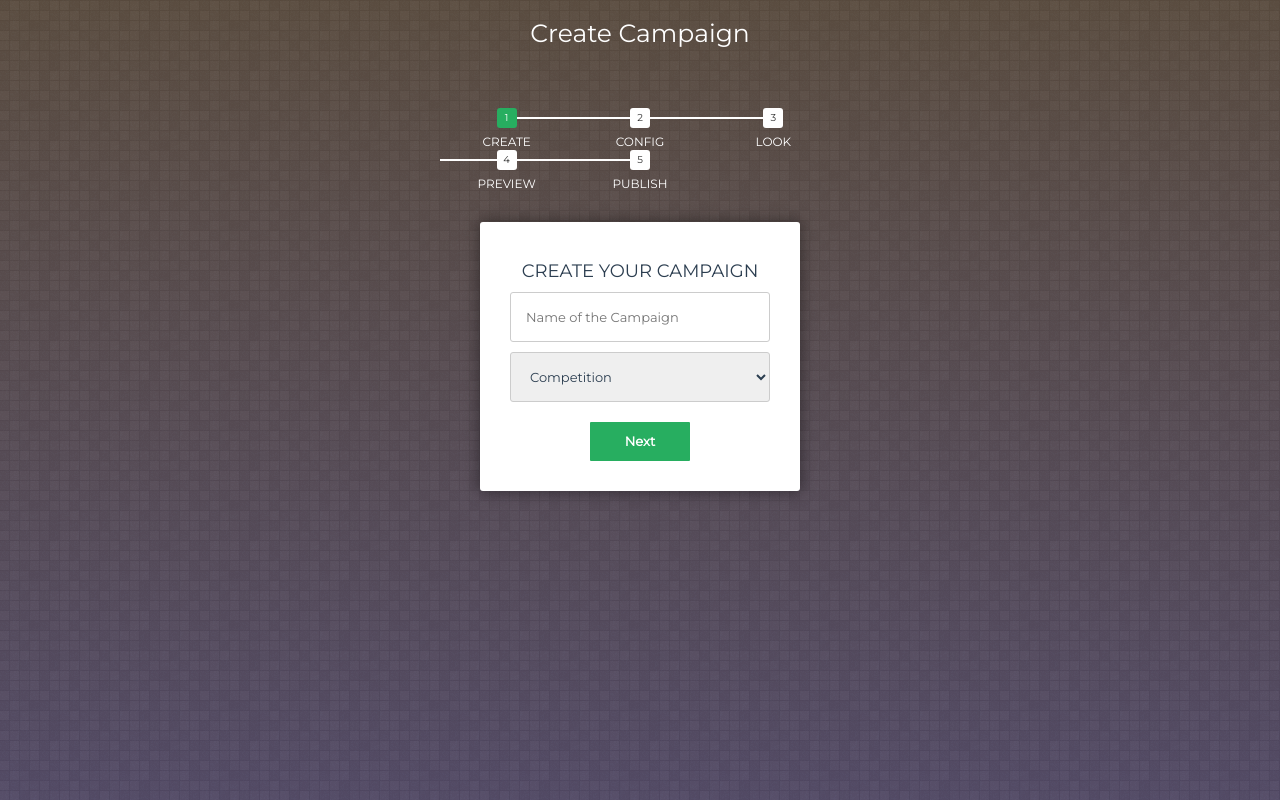
After one commit to privatecaptain/scotvision, a Flask app: page /create-campaign in a window 1280 px wide. The commit adds this page. Run offline with Flask 2, Linux system fonts and the light colour scheme; some libraries are stand-ins or nearby versions.

Commit message:
create message

```diff
--- a/main.py
+++ b/main.py
@@ -1,8 +1,86 @@
-from flask import Flask,render_template
+from flask import Flask,render_template,request,make_response
 import requests
+from flask.ext.sqlalchemy import SQLAlchemy
+import json
+import os
+from werkzeug import secure_filename
+import uuid
+
 
 app = Flask(__name__,static_url_path="/static")
 app.debug = True
+
+# App Config
+
+UPLOAD_FOLDER = '/Users/privatecaptain/scotvision/data/img'
+ALLOWED_EXTENSIONS = set(['png', 'jpg', 'jpeg'])
+
+SECRET_KEY = '$&^&B&*^*MN&*CDMN&*()B^&*()P^&_N*NM(P)*&D()&*^'
+app.config['SQLALCHEMY_DATABASE_URI'] = 'mysql://root:badman1108@localhost/scotvision'
+app.config['SECRET_KEY'] = 'faefea%$W#^TGVDSG'
+app.config['UPLOAD_FOLDER'] = UPLOAD_FOLDER
+
+
+# DB instance init
+db = SQLAlchemy(app)
+
+
+# Basic Campaign Schema
+class Campaign(db.Model):
+
+	id = db.Column(db.String(254), primary_key = True)
+
+	# info
+	name = db.Column(db.String(254))
+	type = db.Column(db.String(254))
+	redirect_type = db.Column(db.String(254))
+
+	# Stats
+	total_cards = db.Column(db.Integer, default =0)
+	total_winners = db.Column(db.Integer,default=0)
+	winners = db.Column(db.Integer, default=0)
+	losers = db.Column(db.Integer, default =0)
+	scratched = db.Column(db.Integer, default= 0)
+
+	# Text
+	scratch_text = db.Column(db.Text)
+	closed_text = db.Column(db.Text)
+
+	# URLs
+	redirect_url = db.Column(db.String(254))
+	scratch_img_url = db.Column(db.String(254))
+	scratch_shared_img_url = db.Column(db.String(254))
+	unscratch_img_url = db.Column(db.String(254))
+
+	def __init__(self):
+		self.id = str(uuid.uuid4().hex)
+
+
+def allowed_filename(filename):
+	return '.' in filename and \
+		filename.rsplit('.',1)[1] in ALLOWED_EXTENSIONS
+
+
+def generate_id():
+	return str(uuid.uuid4().hex)
+
+def get_extension(filename):
+	return str(filename.split('.')[1])
+
+def upload_files(request,campaign):
+	files = request.files
+	for i in files:
+		f = files[i]
+		if f and allowed_filename(f.filename):
+			filename = generate_id() + get_extension(f.filename)
+			fullname = os.path.join(app.config['UPLOAD_FOLDER'], filename)
+			f.save(fullname)
+			setattr(campaign,i,fullname)
+
+
+def populate(campaign,params):
+	for i in params:
+		setattr(campaign,i,params[i])
 
 
 @app.route('/',methods=['GET','POST'])
@@ -10,6 +88,72 @@ def index():
 	return render_template('index.html')
 
 
+@app.route('/scratch',methods=['POST'])
+def scratch():
+	params = request.form
+	# Get Campaign ID
+	try:
+		campaign_id = params['id']
+		result = params['result']
+
+		# Get Campaign
+		campaign = Campaign.query.get(campaign_id)
+		if result == 'win':
+			campaign.winners += 1
+		elif result == 'lose':
+			campaign.losers += 1
+		else:
+			pass
+			# Do Nothing
+		campaign.scratched += 1
+
+		db.session.add(campaign)
+		db.session.commit()
+		return make_response('OK')
+
+	except:
+		return 'Invalid Request'
+
+
+@app.route('/dashboard',methods=['GET','POST'])
+def dashboard():
+	return render_template('dashboard.html')
+
+
+@app.route('/create-campaign',methods=['GET','POST'])
+def create_campaign():
+
+	if request.method == 'POST':
+		params = request.form
+
+		if params['type'] == 'competition':
+
+			# Campaign Instance
+			campaign = Campaign()
+			campaign.id = generate_id()
+			# Populate campaign
+			populate(campaign,params)
+			upload_files(request,campaign)
+
+			db.session.add(campaign)
+			db.session.commit()
+
+		return render_template('dashboard.html')
+
+	return render_template('campaign.html')
+
+
+
+
+
+
+
+
+
+
+
+
+
 
 
 if __name__ == '__main__':
--- /dev/null
+++ b/static/campaign.css
@@ -0,0 +1,139 @@
+/*custom font*/
+@import url(http://fonts.googleapis.com/css?family=Montserrat);
+
+/*basic reset*/
+* {margin: 0; padding: 0;}
+
+body {
+	height: 100%;
+	/*Image only BG fallback*/
+	background: url('/static/gs.png');
+	/*background = gradient + image pattern combo*/
+	background:
+		linear-gradient(rgba(196, 102, 0, 0.2), rgba(155, 89, 182, 0.2)),
+		url('/static/gs.png');
+}
+
+body {
+	font-family: montserrat, arial, verdana;
+}
+/*form styles*/
+#msform {
+	width: 400px;
+	margin: 50px auto;
+	text-align: center;
+	position: relative;
+}
+#msform fieldset {
+	background: white;
+	border: 0 none;
+	border-radius: 3px;
+	box-shadow: 0 0 15px 1px rgba(0, 0, 0, 0.4);
+	padding: 20px 30px;
+
+	box-sizing: border-box;
+	width: 80%;
+	margin: 0 10%;
+
+	/*stacking fieldsets above each other*/
+	position: absolute;
+}
+/*Hide all except first fieldset*/
+#msform fieldset:not(:first-of-type) {
+	display: none;
+}
+/*inputs*/
+#msform input, #msform textarea, #msform select {
+	padding: 15px;
+	border: 1px solid #ccc;
+	border-radius: 3px;
+	margin-bottom: 10px;
+	width: 100%;
+	box-sizing: border-box;
+	font-family: montserrat;
+	color: #2C3E50;
+	font-size: 13px;
+}
+/*buttons*/
+#msform .action-button {
+	width: 100px;
+	background: #27AE60;
+	font-weight: bold;
+	color: white;
+	border: 0 none;
+	border-radius: 1px;
+	cursor: pointer;
+	padding: 10px 5px;
+	margin: 10px 5px;
+}
+#msform .action-button:hover, #msform .action-button:focus {
+	box-shadow: 0 0 0 2px white, 0 0 0 3px #27AE60;
+}
+/*headings*/
+.fs-title {
+	font-size: 18px;
+	text-transform: uppercase;
+	color: #2C3E50;
+	margin-bottom: 10px;
+}
+h3{
+	font-size: 25px;
+	color: white;
+	text-align: center;
+}
+
+.fs-subtitle {
+	font-weight: normal;
+	font-size: 13px;
+	color: #666;
+	margin-bottom: 20px;
+}
+/*progressbar*/
+#progressbar {
+	margin-bottom: 30px;
+	overflow: hidden;
+	/*CSS counters to number the steps*/
+	counter-reset: step;
+}
+#progressbar li {
+	list-style-type: none;
+	color: white;
+	text-transform: uppercase;
+	font-size: 12px;
+	width: 33.33%;
+	float: left;
+	position: relative;
+}
+#progressbar li:before {
+	content: counter(step);
+	counter-increment: step;
+	width: 20px;
+	line-height: 20px;
+	display: block;
+	font-size: 10px;
+	color: #333;
+	background: white;
+	border-radius: 3px;
+	margin: 0 auto 5px auto;
+}
+/*progressbar connectors*/
+#progressbar li:after {
+	content: '';
+	width: 100%;
+	height: 2px;
+	background: white;
+	position: absolute;
+	left: -50%;
+	top: 9px;
+	z-index: -1; /*put it behind the numbers*/
+}
+#progressbar li:first-child:after {
+	/*connector not needed before the first step*/
+	content: none;
+}
+/*marking active/completed steps green*/
+/*The number of the step and the connector before it = green*/
+#progressbar li.active:before,  #progressbar li.active:after{
+	background: #27AE60;
+	color: white;
+}
--- /dev/null
+++ b/static/campaign.js
@@ -0,0 +1,81 @@
+//jQuery time
+$(document).ready(function (){
+
+	var current_fs, next_fs, previous_fs; //fieldsets
+	var left, opacity, scale; //fieldset properties which we will animate
+	var animating; //flag to prevent quick multi-click glitches
+
+	$(".next").click(function(){
+		if(animating) return false;
+		animating = true;
+
+		current_fs = $(this).parent();
+		next_fs = $(this).parent().next();
+
+		//activate next step on progressbar using the index of next_fs
+		$("#progressbar li").eq($("fieldset").index(next_fs)).addClass("active");
+
+		//show the next fieldset
+		next_fs.show();
+		//hide the current fieldset with style
+		current_fs.animate({opacity: 0}, {
+			step: function(now, mx) {
+				//as the opacity of current_fs reduces to 0 - stored in "now"
+				//1. scale current_fs down to 80%
+				scale = 1 - (1 - now) * 0.2;
+				//2. bring next_fs from the right(50%)
+				left = (now * 50)+"%";
+				//3. increase opacity of next_fs to 1 as it moves in
+				opacity = 1 - now;
+				current_fs.css({'transform': 'scale('+scale+')'});
+				next_fs.css({'left': left, 'opacity': opacity});
+			},
+			duration: 800,
+			complete: function(){
+				current_fs.hide();
+				animating = false;
+			},
+			//this comes from the custom easing plugin
+			easing: 'easeInOutBack'
+		});
+	});
+
+	$(".previous").click(function(){
+		if(animating) return false;
+		animating = true;
+
+		current_fs = $(this).parent();
+		previous_fs = $(this).parent().prev();
+
+		//de-activate current step on progressbar
+		$("#progressbar li").eq($("fieldset").index(current_fs)).removeClass("active");
+
+		//show the previous fieldset
+		previous_fs.show();
+		//hide the current fieldset with style
+		current_fs.animate({opacity: 0}, {
+			step: function(now, mx) {
+				//as the opacity of current_fs reduces to 0 - stored in "now"
+				//1. scale previous_fs from 80% to 100%
+				scale = 0.8 + (1 - now) * 0.2;
+				//2. take current_fs to the right(50%) - from 0%
+				left = ((1-now) * 50)+"%";
+				//3. increase opacity of previous_fs to 1 as it moves in
+				opacity = 1 - now;
+				current_fs.css({'left': left});
+				previous_fs.css({'transform': 'scale('+scale+')', 'opacity': opacity});
+			},
+			duration: 800,
+			complete: function(){
+				current_fs.hide();
+				animating = false;
+			},
+			//this comes from the custom easing plugin
+			easing: 'easeInOutBack'
+		});
+	});
+
+	$(".submit").click(function(){
+		return false;
+	})
+});
--- /dev/null
+++ b/templates/campaign.html
@@ -0,0 +1,84 @@
+<html>
+<head>
+<link href="https://maxcdn.bootstrapcdn.com/bootstrap/3.3.6/css/bootstrap.min.css" rel="stylesheet" integrity="sha256-7s5uDGW3AHqw6xtJmNNtr+OBRJUlgkNJEo78P4b0yRw= sha512-nNo+yCHEyn0smMxSswnf/OnX6/KwJuZTlNZBjauKhTK0c+zT+q5JOCx0UFhXQ6rJR9jg6Es8gPuD2uZcYDLqSw==" crossorigin="anonymous">
+
+<script src="https://ajax.googleapis.com/ajax/libs/jquery/2.1.3/jquery.min.js"></script>
+
+
+<script src="https://maxcdn.bootstrapcdn.com/bootstrap/3.3.4/js/bootstrap.min.js" type="text/javascript"></script>
+<script src="http://thecodeplayer.com/uploads/js/jquery.easing.min.js" type="text/javascript"></script>
+<script src="/static/campaign.js"></script>
+<link rel="stylesheet" type="text/css" href="/static/campaign.css">
+
+
+</head>
+
+
+<body>
+<div class="container">
+	<h3>Create Campaign</h3>
+<div class="row">
+
+<!-- multistep form -->
+<form id="msform">
+	<!-- progressbar -->
+	<ul id="progressbar">
+		<li class="active">Create</li>
+		<li>Config</li>
+		<li>Look</li>
+		<li>Preview</li>
+		<li>Publish</li>
+	</ul>
+
+	<!-- fieldsets -->
+	<fieldset>
+		<h2 class="fs-title">Create your campaign</h2>
+		<input type="text" name="name" placeholder="Name of the Campaign" autocomplete="off"/>
+		<select name="type">
+			<option value="competition">Competition</option>
+			<option value="promotion">Promotion</option>
+			<option value="random">Random</option>
+		</select>
+		<input type="button" name="next" class="next action-button" value="Next" />
+	</fieldset>
+	<fieldset>
+		<h2 class="fs-title">Details</h2>
+		<h3 class="fs-subtitle">Configure your Campaign</h3>
+		<input type="text" name="total_cards" placeholder="Total Cards" />
+		<input type="text" name="total_winners" placeholder="No. of Winners" />
+		<input type="text" name="closed_text" placeholder="Competition Closed Text" />
+		<input type="button" name="previous" class="previous action-button" value="Previous" />
+		<input type="button" name="next" class="next action-button" value="Next" />
+	</fieldset>
+	<fieldset>
+		<h2 class="fs-title">Customize the Look</h2>
+		<h3 class="fs-subtitle">Max. width of images is 420px.</h3>
+		<label>Main Image</label>
+		<input type="file" name="scratch_img_url" />
+		<label>Shared Image</label>
+		<input type="file" name="scratch_shared_img_url" />
+		<label>Unscratched Image</label>
+		<input type="file" name="unscratch_img_url"  />
+		<input type="button" name="previous" class="previous action-button" value="Previous" />
+		<input type="button" name="next" class="next action-button" value="Next" />
+	</fieldset>
+
+	<fieldset>
+		<h2 class="fs-title">Preview</h2>
+		<h3 class="fs-subtitle">Max. width of images is 420px.</h3>
+		<label>Main Image</label>
+		<input type="file" name="scratch_img_url" />
+		<label>Shared Image</label>
+		<input type="file" name="scratch_shared_img_url" />
+		<label>Unscratched Image</label>
+		<input type="file" name="unscratch_img_url"  />
+		<input type="button" name="previous" class="previous action-button" value="Previous" />
+		<input type="submit" name="submit" class="submit action-button" value="Submit" />
+	</fieldset>
+</form>
+
+
+</div>
+</div>
+</body>
+</html>
```
Also changed, not shown: static/scratch.js (added, +146 -0 lines), templates/index.html (+1 -130 lines), static/gs.png (added).
